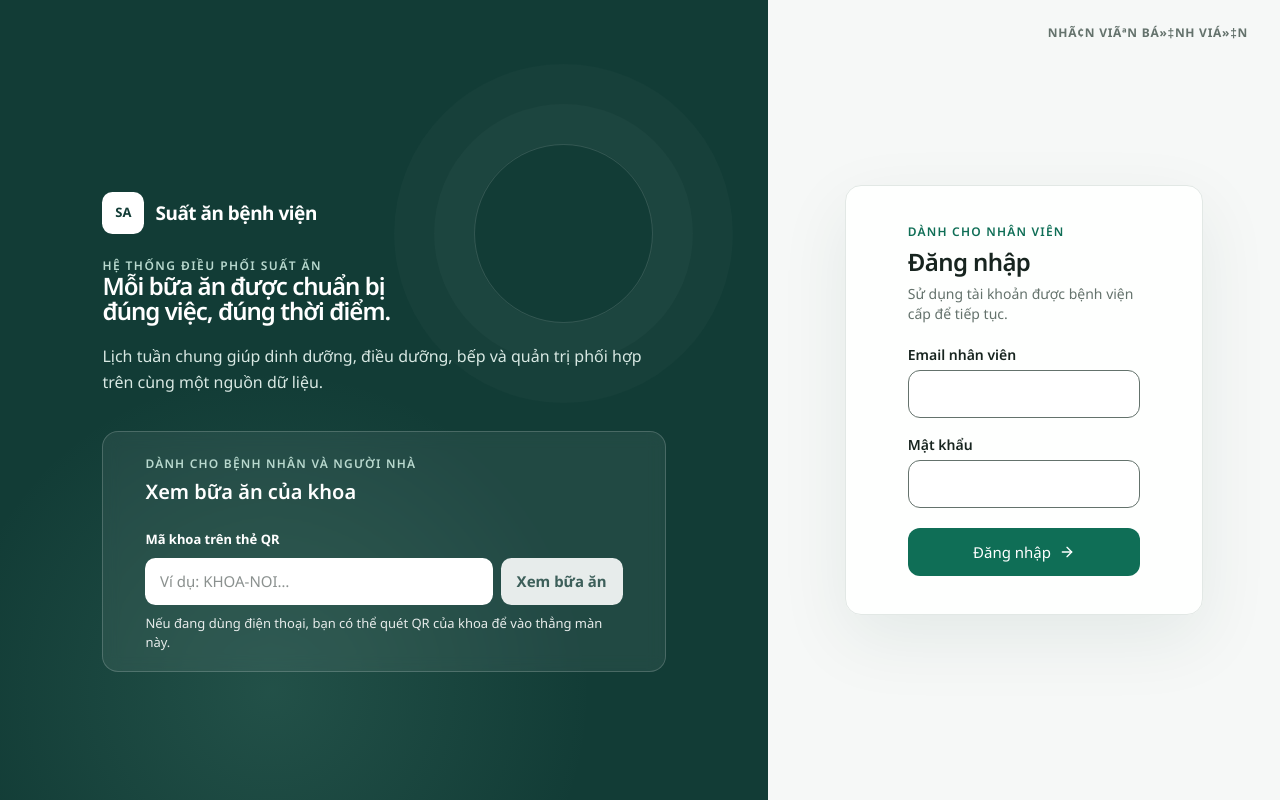
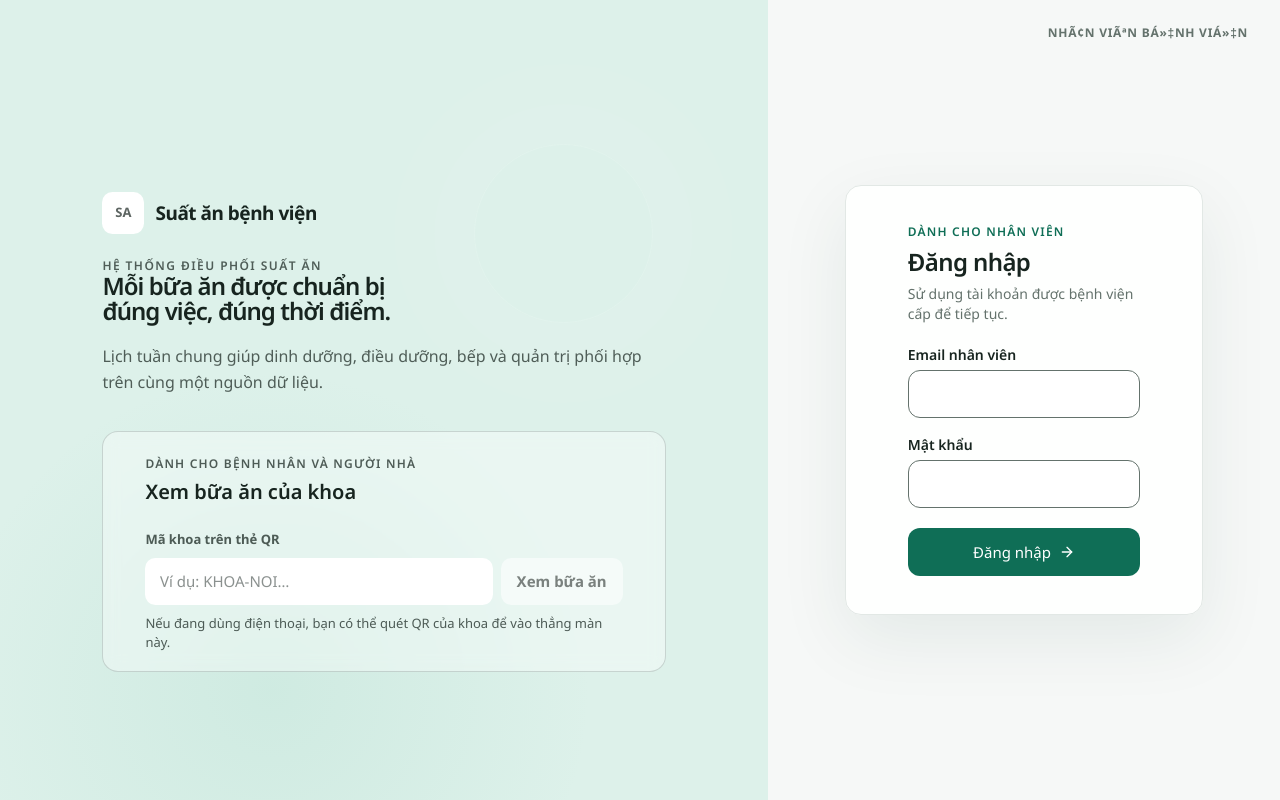
Before and after one commit to Lo75d1/bao-an-benh-vien-mien-phi, a Next.js app in the folder apps/meal-service/: page / in a window 1280 px wide. Built offline with nearby package versions, Linux system fonts and the light colour scheme; no server answers; the database is empty.

Commit message:
uu tien bang mau nhan dien sang

```diff
--- a/apps/meal-service/src/app/(app)/page.tsx
+++ b/apps/meal-service/src/app/(app)/page.tsx
@@ -21,8 +21,8 @@ export default async function HomePage() {
     return (
       <main className="login-page grid min-h-[100dvh] min-[900px]:grid-cols-[minmax(0,1.08fr)_minmax(400px,0.92fr)]">
         <a className="skip-link" href="#login-title">Chuyển đến đăng nhập</a>
-        <section className="login-intro flex flex-col justify-between px-5 py-8 text-white sm:px-10 min-[900px]:min-h-[100dvh] min-[900px]:px-[clamp(3rem,6vw,6.5rem)] min-[900px]:py-12" aria-labelledby="public-home-title">
-          <div className="login-hero-copy max-w-2xl"><p className="login-brand-name">{branding.logoDataUrl ? <Image src={branding.logoDataUrl} alt="" width={42} height={42} unoptimized/> : <span>{branding.shortName}</span>}<strong>{branding.organizationName}</strong></p><p className="text-xs font-semibold uppercase tracking-[0.12em] text-[#b9d9cf]">Hệ thống điều phối suất ăn</p><h1 id="public-home-title" className="mt-5 max-w-xl text-3xl font-semibold leading-tight tracking-[-0.035em] text-balance sm:text-4xl lg:text-5xl">Mỗi bữa ăn được chuẩn bị đúng việc, đúng thời điểm.</h1><p className="mt-5 max-w-xl text-base leading-relaxed text-[#d8e8e3]">Lịch tuần chung giúp dinh dưỡng, điều dưỡng, bếp và quản trị phối hợp trên cùng một nguồn dữ liệu.</p></div>
+        <section className="login-intro flex flex-col justify-between px-5 py-8 sm:px-10 min-[900px]:min-h-[100dvh] min-[900px]:px-[clamp(3rem,6vw,6.5rem)] min-[900px]:py-12" style={{ backgroundColor: "var(--brand-surface)", color: "var(--brand-foreground)" }} aria-labelledby="public-home-title">
+          <div className="login-hero-copy max-w-2xl"><p className="login-brand-name">{branding.logoDataUrl ? <Image src={branding.logoDataUrl} alt="" width={42} height={42} unoptimized/> : <span>{branding.shortName}</span>}<strong>{branding.organizationName}</strong></p><p className="login-muted-copy text-xs font-semibold uppercase tracking-[0.12em]">Hệ thống điều phối suất ăn</p><h1 id="public-home-title" className="mt-5 max-w-xl text-3xl font-semibold leading-tight tracking-[-0.035em] text-balance sm:text-4xl lg:text-5xl">Mỗi bữa ăn được chuẩn bị đúng việc, đúng thời điểm.</h1><p className="login-muted-copy mt-5 max-w-xl text-base leading-relaxed">Lịch tuần chung giúp dinh dưỡng, điều dưỡng, bếp và quản trị phối hợp trên cùng một nguồn dữ liệu.</p></div>
           <Card className="public-patient-entry mt-10 max-w-xl border-white/15 bg-white/[0.07] text-white shadow-none"><CardHeader><CardDescription className="text-xs font-semibold uppercase tracking-[0.1em] text-[#b9d9cf]">Dành cho bệnh nhân và người nhà</CardDescription><CardTitle className="text-xl">Xem bữa ăn của khoa</CardTitle></CardHeader><CardContent className="[&_input]:bg-white [&_input]:text-foreground [&_label]:text-white [&_p]:text-[#d8e8e3]"><PatientAccessForm /></CardContent></Card>
         </section>
         <section className="login-panel flex items-center justify-center px-4 py-10 sm:px-8" aria-labelledby="login-title">
--- a/apps/meal-service/src/app/(app)/quan-tri/branding-form.tsx
+++ b/apps/meal-service/src/app/(app)/quan-tri/branding-form.tsx
@@ -5,7 +5,7 @@ import Image from "next/image";
 import { startTransition, useMemo, useState, useTransition, type CSSProperties } from "react";
 import type { BrandingSettings } from "@/lib/branding";
 
-const PRESETS = ["#123C36", "#0F5E55", "#244A73", "#6A3D52", "#72572C"];
+const PRESETS = ["#DDF1EA", "#E3F0FA", "#F4E9F0", "#F6EDDB", "#E8ECEA", "#123C36"];
 const previewForeground = (hex: string) => {
   const value = hex.replace("#", "");
   const rgb = [0, 2, 4].map((offset) => Number.parseInt(value.slice(offset, offset + 2), 16));
--- a/apps/meal-service/src/app/globals.css
+++ b/apps/meal-service/src/app/globals.css
@@ -387,3 +387,8 @@ button:focus-visible, a:focus-visible, input:focus-visible, textarea:focus-visib
 .brand-preview{min-height:250px;display:grid;align-content:center;gap:.8rem;padding:1rem;border:1px solid var(--border);border-radius:.8rem;background:var(--background)}.brand-preview>p{display:flex;align-items:center;gap:.4rem;margin:0;color:var(--muted-foreground);font-size:var(--fs-xs);font-weight:700}.brand-preview>p svg{width:16px}.brand-preview>div{min-width:0;display:grid;grid-template-columns:auto minmax(100px,auto) minmax(0,1fr) auto;align-items:center;gap:.7rem;padding:.65rem .8rem;border-radius:.6rem;background:var(--preview-brand);color:var(--preview-foreground);box-shadow:0 12px 32px color-mix(in srgb,var(--preview-brand) 18%,transparent)}.brand-preview-mark,.brand-preview>div>b{width:34px;height:34px;display:grid;place-items:center;border-radius:.5rem;background:white;color:var(--preview-brand);font-size:var(--fs-xs);font-weight:800}.brand-preview-mark img{width:100%;height:100%;border-radius:inherit;object-fit:contain}.brand-preview nav{min-width:0;display:flex;justify-content:center;gap:.25rem}.brand-preview nav i{padding:.45rem .6rem;border-radius:.35rem;font-size:var(--fs-xs);font-style:normal;font-weight:650}.brand-preview nav i.active{background:color-mix(in srgb,white 15%,transparent)}.brand-preview>small{color:var(--muted-foreground);line-height:1.5}
 .branding-submit{display:grid;grid-template-columns:minmax(160px,1fr) auto auto;gap:.45rem;align-items:end;padding-top:.8rem;border-top:1px solid var(--border)}.branding-submit button{display:flex;align-items:center;gap:.4rem}.branding-submit button svg{width:16px}@media(max-width:1050px){.branding-editor{grid-template-columns:1fr}.brand-preview{min-height:200px}.branding-submit{grid-template-columns:1fr 1fr}.branding-submit label{grid-column:1/-1}}
 .admin-command-content{grid-auto-rows:max-content;align-content:start}
+
+/* Màu nhận diện có thể sáng; màu chức năng vẫn đủ đậm để đọc trên nền trắng. */
+.top-shell,.login-intro{background:var(--brand-surface);color:var(--brand-foreground)}.top-brand,.top-account,.top-shell nav a,.top-notifications,.top-notifications span,.top-account small{color:var(--brand-foreground)!important}.top-brand>span{background:var(--card);color:var(--primary)}.top-shell nav a:hover{background:color-mix(in srgb,var(--brand-foreground) 8%,transparent);color:var(--brand-foreground)}.top-shell nav a[aria-current="page"]{background:var(--primary);color:var(--primary-foreground)}.top-notifications{border-color:color-mix(in srgb,var(--brand-foreground) 20%,transparent)}
+.login-brand-name{color:var(--brand-foreground)}.login-muted-copy{color:color-mix(in srgb,var(--brand-foreground) 72%,transparent)}.login-intro .public-patient-entry{border-color:color-mix(in srgb,var(--brand-foreground) 16%,transparent);background:color-mix(in srgb,var(--card) 38%,transparent);color:var(--brand-foreground)}.login-intro .public-patient-entry [data-slot="card-description"],.login-intro .public-patient-entry label,.login-intro .public-patient-entry p{color:color-mix(in srgb,var(--brand-foreground) 74%,transparent)}
+.brand-preview-mark,.brand-preview>div>b{color:color-mix(in srgb,var(--preview-brand) 42%,black)}.brand-preview nav i.active{background:color-mix(in srgb,var(--preview-foreground) 12%,transparent)}
--- a/apps/meal-service/src/app/layout.tsx
+++ b/apps/meal-service/src/app/layout.tsx
@@ -15,7 +15,8 @@ export async function generateMetadata() {
 export default async function RootLayout({ children }: Readonly<{ children: React.ReactNode }>) {
   const branding = await readBrandingSettings();
   const foreground = readableForeground(branding.primaryColor);
-  const accent = blendHex(branding.primaryColor, foreground === "#FFFFFF" ? "#FFFFFF" : "#000000", .18);
-  const theme = { "--primary": branding.primaryColor, "--primary-foreground": foreground, "--sidebar": branding.primaryColor, "--secondary": blendHex(branding.primaryColor, "#FFFFFF", .9), "--secondary-foreground": branding.primaryColor, "--accent": accent, "--accent-foreground": readableForeground(accent), "--ring": accent } as CSSProperties;
+  const primary = foreground === "#17241F" ? blendHex(branding.primaryColor, "#000000", .58) : branding.primaryColor;
+  const accent = blendHex(primary, readableForeground(primary) === "#FFFFFF" ? "#FFFFFF" : "#000000", .18);
+  const theme = { "--brand-surface": branding.primaryColor, "--brand-foreground": foreground, "--primary": primary, "--primary-foreground": readableForeground(primary), "--sidebar": primary, "--secondary": blendHex(branding.primaryColor, "#FFFFFF", .72), "--secondary-foreground": primary, "--accent": accent, "--accent-foreground": readableForeground(accent), "--ring": accent } as CSSProperties;
   return <html lang="vi"><body style={theme}><BrandingProvider value={branding}>{children}</BrandingProvider></body></html>;
 }
--- a/apps/meal-service/src/lib/branding.ts
+++ b/apps/meal-service/src/lib/branding.ts
@@ -5,7 +5,7 @@ export const BRANDING_KEY = "branding";
 export const DEFAULT_BRANDING: BrandingSettings = {
   organizationName: "Suất ăn bệnh viện",
   shortName: "SA",
-  primaryColor: "#123C36",
+  primaryColor: "#DDF1EA",
   logoDataUrl: null,
 };
 
```
Also changed, not shown: apps/meal-service/src/components/app-shell.tsx (+1 -1 lines), 1 other file (tests, documents, lock files or other folders).
